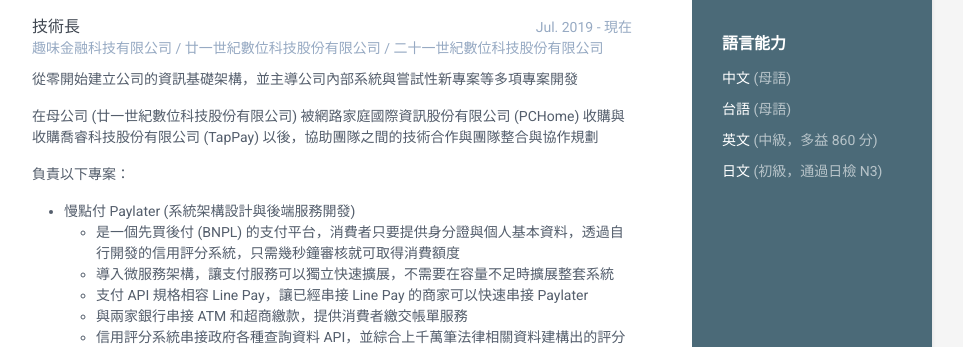
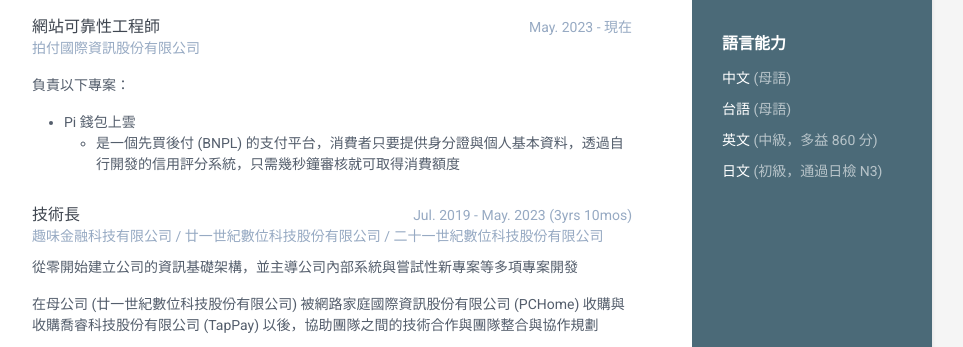
Before and after one commit to tom19960222/resume-page, a plain HTML site: page index.html in a window 1280 px wide. Shown: the part 605-952 px from the top of the page, without its empty margins (188-1151 px from the left). Drawn offline with Linux system fonts and the light colour scheme.

Commit message:
新增拍付

```diff
--- a/index.html
+++ b/index.html
@@ -92,8 +92,30 @@
                 <div class="item">
                     <div class="meta">
                         <div class="upper-row">
+                            <h3 class="job-title">網站可靠性工程師</h3>
+                            <div class="time">May. 2023 - 現在</div>
+                        </div><!--//upper-row-->
+                        <div class="company">拍付國際資訊股份有限公司</div>
+                    </div><!--//meta-->
+                    <div class="details">
+                        <p></p>
+                        <p>負責以下專案：</p>
+                        <ul>
+                            <li>
+                                Pi 錢包上雲
+                                <ul>
+                                    <li>是一個先買後付 (BNPL) 的支付平台，消費者只要提供身分證與個人基本資料，透過自行開發的信用評分系統，只需幾秒鐘審核就可取得消費額度</li>
+                                </ul>
+                            </li>
+                        </ul>
+                    </div><!--//details-->
+                </div><!--//item-->
+
+                <div class="item">
+                    <div class="meta">
+                        <div class="upper-row">
                             <h3 class="job-title">技術長</h3>
-                            <div class="time">Jul. 2019 - 現在</div>
+                            <div class="time">Jul. 2019 - May. 2023 (3yrs 10mos)</div>
                         </div><!--//upper-row-->
                         <div class="company">趣味金融科技有限公司 / 廿一世紀數位科技股份有限公司 / 二十一世紀數位科技股份有限公司</div>
                     </div><!--//meta-->
```
